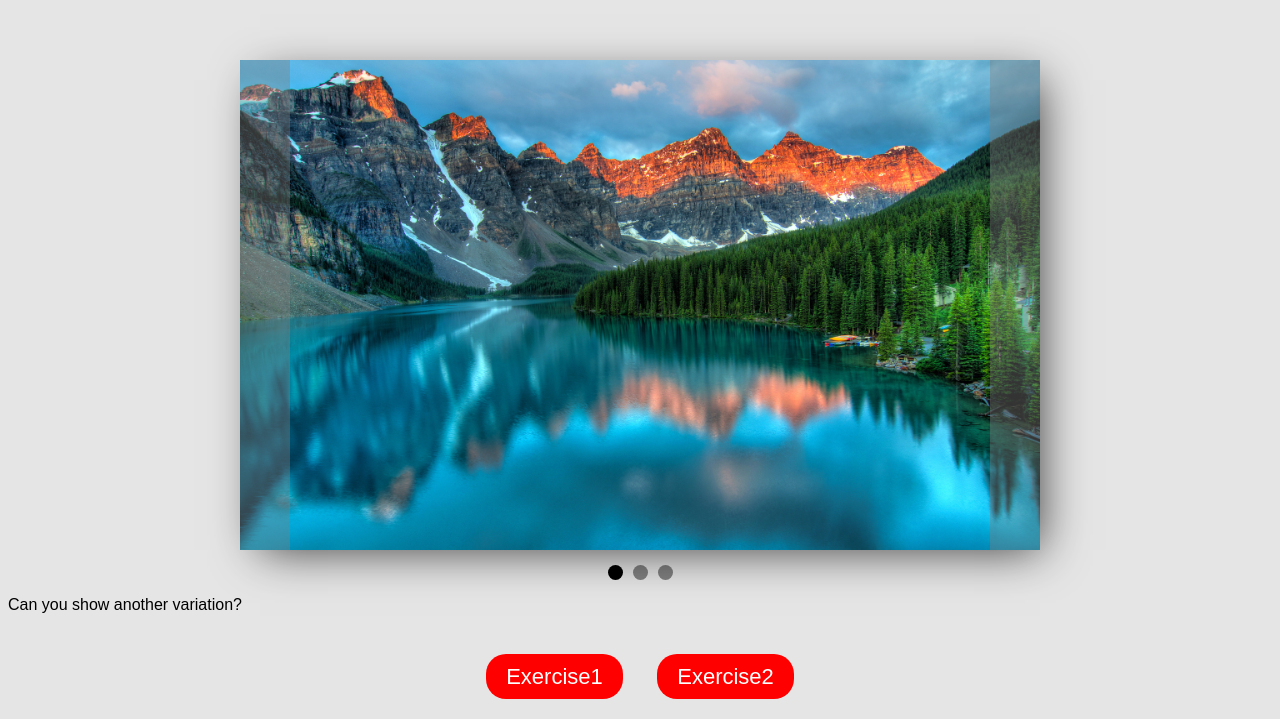
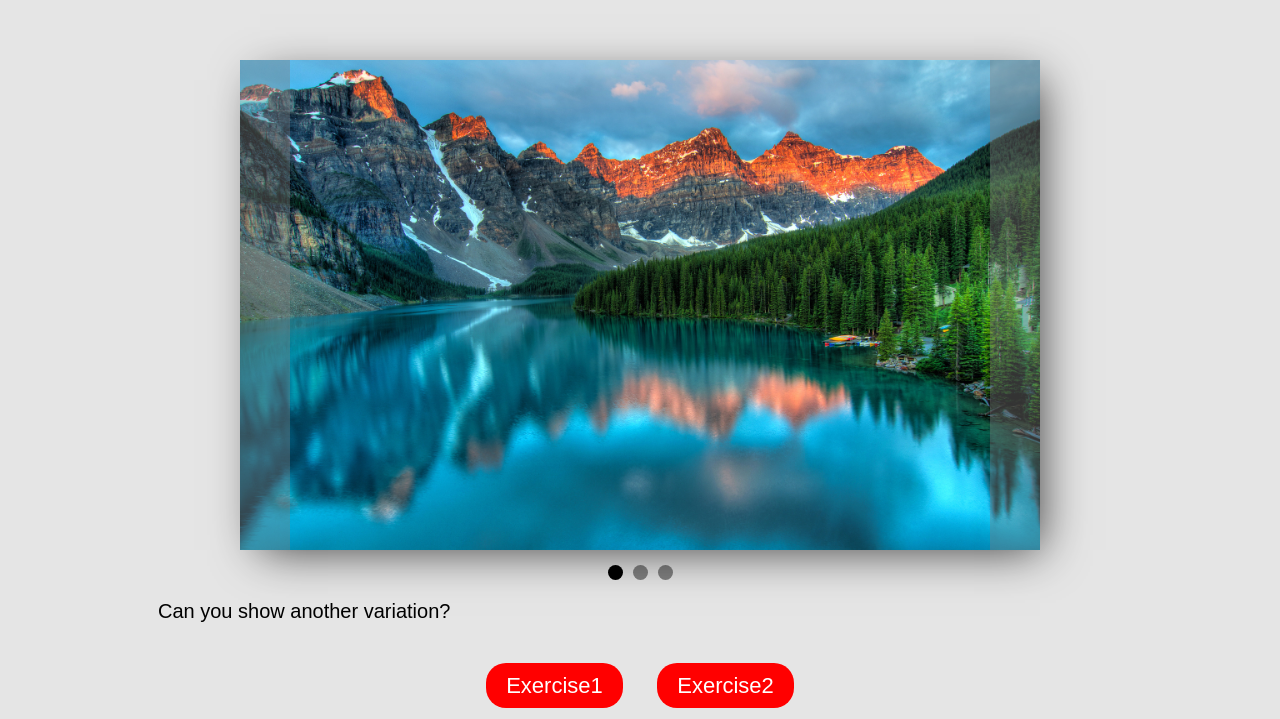
Before and after one commit to FriendlyVoodoo/js, a plain HTML site: page index2.html in a window 1280 px wide. Shown: the part 104-823 px from the top of the page. Drawn offline with Linux system fonts and the light colour scheme.

Commit message:
Update style2.css

```diff
--- a/style2.css
+++ b/style2.css
@@ -110,3 +110,7 @@ a {
     margin-bottom: 20px;
     text-align: center;
 }
+.question {
+    font-size: 20px;
+    margin-left: 150px;
+}
```
